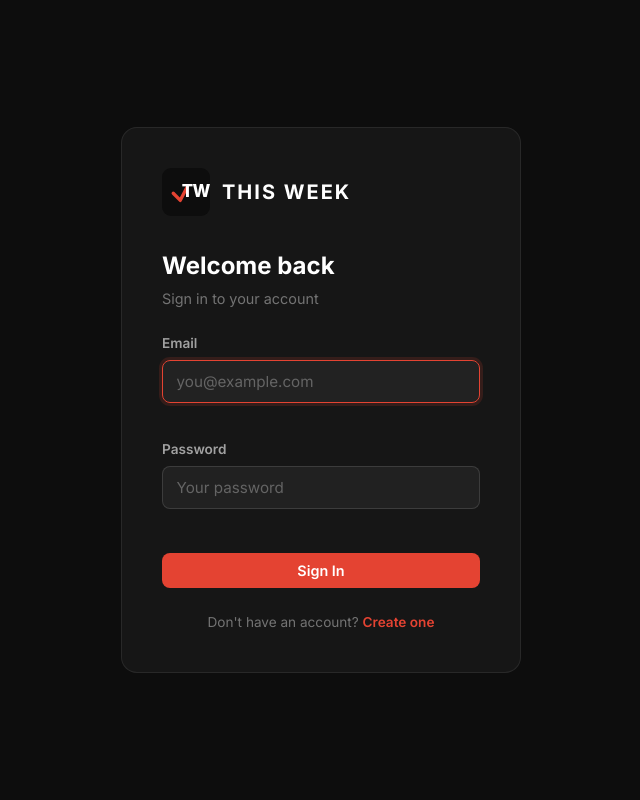
After one commit to mbirkhead-79/this-week-todo, a Flask app: page /login in a window 1280 px wide. The commit adds this page. Shown: the whole page, without its empty margins (319-959 px from the left). Run offline with Flask 3, Linux system fonts and the light colour scheme.

Commit message:
Add email/password authentication
- User registration and login with email/password
- Each user gets their own private task list and categories
- All routes protected with @login_required
- Logout button in sidebar with user email display
- Clean dark-themed login and registration pages

Co-Authored-By: Claude Opus 4.6 (1M context) <noreply@anthropic.com>

```diff
--- a/app.py
+++ b/app.py
@@ -1,7 +1,8 @@
 import os
-from flask import Flask, render_template, request, redirect, url_for, jsonify
+from flask import Flask, render_template, request, redirect, url_for, jsonify, flash
+from flask_login import LoginManager, login_user, logout_user, login_required, current_user
 from datetime import datetime, date
-from models import db, Task, Category, ActionItem, STATUSES, STATUS_LABELS
+from models import db, User, Task, Category, ActionItem, STATUSES, STATUS_LABELS
 
 app = Flask(__name__)
 database_url = os.environ.get('DATABASE_URL', 'sqlite:///todo.db')
@@ -9,11 +10,20 @@ if database_url.startswith('postgres://'):
     database_url = database_url.replace('postgres://', 'postgresql://', 1)
 app.config['SQLALCHEMY_DATABASE_URI'] = database_url
 app.config['SQLALCHEMY_TRACK_MODIFICATIONS'] = False
+app.config['SECRET_KEY'] = os.environ.get('SECRET_KEY', 'dev-secret-change-in-production')
 
 db.init_app(app)
+login_manager = LoginManager()
+login_manager.init_app(app)
+login_manager.login_view = 'login'
 
 with app.app_context():
     db.create_all()
+
+
+@login_manager.user_loader
+def load_user(user_id):
+    return User.query.get(int(user_id))
 
 
 @app.context_processor
@@ -29,10 +39,70 @@ def sort_tasks(tasks):
     ))
 
 
+def user_tasks():
+    return Task.query.filter_by(user_id=current_user.id)
+
+
+def user_categories():
+    return Category.query.filter_by(user_id=current_user.id).order_by(Category.name)
+
+
+# --- Auth ---
+@app.route('/login', methods=['GET', 'POST'])
+def login():
+    if current_user.is_authenticated:
+        return redirect(url_for('dashboard'))
+    if request.method == 'POST':
+        email = request.form.get('email', '').strip().lower()
+        password = request.form.get('password', '')
+        user = User.query.filter_by(email=email).first()
+        if user and user.check_password(password):
+            login_user(user, remember=True)
+            return redirect(request.args.get('next') or url_for('dashboard'))
+        flash('Invalid email or password.', 'error')
+    return render_template('login.html', page='login')
+
+
+@app.route('/register', methods=['GET', 'POST'])
+def register():
+    if current_user.is_authenticated:
+        return redirect(url_for('dashboard'))
+    if request.method == 'POST':
+        email = request.form.get('email', '').strip().lower()
+        name = request.form.get('name', '').strip()
+        password = request.form.get('password', '')
+        confirm = request.form.get('confirm_password', '')
+
+        if not email or not password:
+            flash('Email and password are required.', 'error')
+        elif password != confirm:
+            flash('Passwords do not match.', 'error')
+        elif len(password) < 6:
+            flash('Password must be at least 6 characters.', 'error')
+        elif User.query.filter_by(email=email).first():
+            flash('An account with this email already exists.', 'error')
+        else:
+            user = User(email=email, name=name)
+            user.set_password(password)
+            db.session.add(user)
+            db.session.commit()
+            login_user(user, remember=True)
+            return redirect(url_for('dashboard'))
+    return render_template('register.html', page='register')
+
+
+@app.route('/logout')
+@login_required
+def logout():
+    logout_user()
+    return redirect(url_for('login'))
+
+
 # --- Dashboard ---
 @app.route('/')
+@login_required
 def dashboard():
-    all_tasks = Task.query.all()
+    all_tasks = user_tasks().all()
     today_date = date.today()
 
     total = len(all_tasks)
@@ -40,62 +110,46 @@ def dashboard():
     overdue = sum(1 for t in all_tasks if t.is_overdue)
     due_today = [t for t in all_tasks if t.due_date == today_date and not t.completed]
     high_priority = [t for t in all_tasks if t.priority == 'high' and not t.completed]
-
-    # Status counts for board
     status_counts = {s: sum(1 for t in all_tasks if t.status == s) for s in STATUSES}
-
-    # Recent tasks (last 5 added)
     recent = sorted(all_tasks, key=lambda t: t.created_at or datetime.min, reverse=True)[:5]
-
-    categories = Category.query.order_by(Category.name).all()
+    categories = user_categories().all()
 
     return render_template('dashboard.html',
                            page='dashboard',
-                           total=total,
-                           completed=completed,
-                           overdue=overdue,
-                           due_today=due_today,
-                           high_priority=high_priority,
-                           status_counts=status_counts,
-                           recent=recent,
+                           total=total, completed=completed, overdue=overdue,
+                           due_today=due_today, high_priority=high_priority,
+                           status_counts=status_counts, recent=recent,
                            categories=categories,
                            completion_pct=int((completed / total * 100)) if total else 0)
 
 
-# --- Inbox (list view) ---
 @app.route('/inbox')
+@login_required
 def inbox():
-    tasks = sort_tasks(Task.query.all())
-    categories = Category.query.order_by(Category.name).all()
-    return render_template('index.html',
-                           tasks=tasks,
-                           categories=categories,
-                           page='inbox',
-                           page_title='Inbox')
+    tasks = sort_tasks(user_tasks().all())
+    categories = user_categories().all()
+    return render_template('index.html', tasks=tasks, categories=categories,
+                           page='inbox', page_title='Inbox')
 
 
-# --- Board view ---
 @app.route('/board')
+@login_required
 def board():
     columns = {}
     for status in STATUSES:
         columns[status] = {
             'label': STATUS_LABELS[status],
-            'tasks': sort_tasks(Task.query.filter_by(status=status).all())
+            'tasks': sort_tasks(user_tasks().filter_by(status=status).all())
         }
-    categories = Category.query.order_by(Category.name).all()
-    return render_template('board.html',
-                           columns=columns,
-                           statuses=STATUSES,
-                           categories=categories,
-                           page='board',
-                           page_title='Board')
+    categories = user_categories().all()
+    return render_template('board.html', columns=columns, statuses=STATUSES,
+                           categories=categories, page='board', page_title='Board')
 
 
-# --- API: update task status (for drag-and-drop) ---
 @app.route('/api/task/<int:task_id>/status', methods=['POST'])
+@login_required
 def update_task_status(task_id):
-    task = Task.query.get_or_404(task_id)
+    task = Task.query.filter_by(id=task_id, user_id=current_user.id).first_or_404()
     data = request.get_json()
     new_status = data.get('status')
     if new_status in STATUSES:
@@ -106,47 +160,51 @@ def update_task_status(task_id):
     return jsonify({'ok': False}), 400
 
 
-# --- API: get task details (for slide-out panel) ---
 @app.route('/api/task/<int:task_id>')
+@login_required
 def get_task(task_id):
-    task = Task.query.get_or_404(task_id)
+    task = Task.query.filter_by(id=task_id, user_id=current_user.id).first_or_404()
     return jsonify(task.to_dict())
 
 
 @app.route('/today')
+@login_required
 def today():
-    tasks = sort_tasks(Task.query.filter(Task.due_date == date.today()).all())
-    categories = Category.query.order_by(Category.name).all()
+    tasks = sort_tasks(user_tasks().filter(Task.due_date == date.today()).all())
+    categories = user_categories().all()
     return render_template('index.html', tasks=tasks, categories=categories,
                            page='today', page_title='Today')
 
 
 @app.route('/upcoming')
+@login_required
 def upcoming():
-    tasks = sort_tasks(Task.query.filter(Task.due_date >= date.today()).all())
-    categories = Category.query.order_by(Category.name).all()
+    tasks = sort_tasks(user_tasks().filter(Task.due_date >= date.today()).all())
+    categories = user_categories().all()
     return render_template('index.html', tasks=tasks, categories=categories,
                            page='upcoming', page_title='Upcoming')
 
 
 @app.route('/search')
+@login_required
 def search():
     q = request.args.get('q', '').strip()
     tasks = []
     if q:
-        tasks = sort_tasks(Task.query.filter(
+        tasks = sort_tasks(user_tasks().filter(
             Task.title.ilike(f'%{q}%') | Task.description.ilike(f'%{q}%')
         ).all())
-    categories = Category.query.order_by(Category.name).all()
+    categories = user_categories().all()
     return render_template('index.html', tasks=tasks, categories=categories,
                            page='search', page_title='Search', search_query=q)
 
 
 @app.route('/filters')
+@login_required
 def filters():
     filter_type = request.args.get('filter', 'all')
     category_id = request.args.get('category', None, type=int)
-    query = Task.query
+    query = user_tasks()
     if filter_type == 'active':
         query = query.filter_by(completed=False)
     elif filter_type == 'completed':
@@ -154,23 +212,24 @@ def filters():
     if category_id:
         query = query.filter_by(category_id=category_id)
     tasks = sort_tasks(query.all())
-    categories = Category.query.order_by(Category.name).all()
+    categories = user_categories().all()
     return render_template('index.html', tasks=tasks, categories=categories,
                            page='filters', page_title='Filters & Labels',
                            current_filter=filter_type, current_category=category_id)
 
 
 @app.route('/add-task')
+@login_required
 def add_task_page():
-    categories = Category.query.order_by(Category.name).all()
+    categories = user_categories().all()
     return render_template('add_task.html', categories=categories, page='add_task')
 
 
 def get_or_create_category(category_name, category_id):
     if category_name:
-        cat = Category.query.filter_by(name=category_name).first()
+        cat = Category.query.filter_by(name=category_name, user_id=current_user.id).first()
         if not cat:
-            cat = Category(name=category_name)
+            cat = Category(name=category_name, user_id=current_user.id)
             db.session.add(cat)
             db.session.flush()
         return cat.id
@@ -184,11 +243,11 @@ def save_action_items(task, form):
     for text in items:
         text = text.strip()
         if text:
-            item = ActionItem(text=text, task_id=task.id, completed=(text in checked))
-            db.session.add(item)
+            db.session.add(ActionItem(text=text, task_id=task.id, completed=(text in checked)))
 
 
 @app.route('/add', methods=['POST'])
+@login_required
 def add():
     title = request.form.get('title', '').strip()
     if not title:
@@ -204,7 +263,8 @@ def add():
 
     task = Task(title=title, description=description, priority=priority,
                 due_date=due_date, category_id=category_id,
-                collaborator_email=collaborator_email, status='todo')
+                collaborator_email=collaborator_email, status='todo',
+                user_id=current_user.id)
     db.session.add(task)
     db.session.flush()
 
@@ -219,8 +279,9 @@ def add():
 
 
 @app.route('/toggle/<int:task_id>', methods=['POST'])
+@login_required
 def toggle(task_id):
-    task = Task.query.get_or_404(task_id)
+    task = Task.query.filter_by(id=task_id, user_id=current_user.id).first_or_404()
     task.completed = not task.completed
     task.status = 'done' if task.completed else 'todo'
     db.session.commit()
@@ -228,25 +289,29 @@ def toggle(task_id):
 
 
 @app.route('/toggle-action/<int:item_id>', methods=['POST'])
+@login_required
 def toggle_action(item_id):
     item = ActionItem.query.get_or_404(item_id)
+    task = Task.query.filter_by(id=item.task_id, user_id=current_user.id).first_or_404()
     item.completed = not item.completed
     db.session.commit()
     return redirect(request.referrer or url_for('inbox'))
 
 
 @app.route('/delete/<int:task_id>', methods=['POST'])
+@login_required
 def delete(task_id):
-    task = Task.query.get_or_404(task_id)
+    task = Task.query.filter_by(id=task_id, user_id=current_user.id).first_or_404()
     db.session.delete(task)
     db.session.commit()
     return redirect(request.referrer or url_for('inbox'))
 
 
 @app.route('/edit/<int:task_id>', methods=['GET', 'POST'])
+@login_required
 def edit(task_id):
-    task = Task.query.get_or_404(task_id)
-    categories = Category.query.order_by(Category.name).all()
+    task = Task.query.filter_by(id=task_id, user_id=current_user.id).first_or_404()
+    categories = user_categories().all()
     if request.method == 'POST':
         title = request.form.get('title', '').strip()
         if title:
@@ -268,19 +333,21 @@ def edit(task_id):
 
 
 @app.route('/delete-category/<int:cat_id>', methods=['POST'])
+@login_required
 def delete_category(cat_id):
-    cat = Category.query.get_or_404(cat_id)
-    Task.query.filter_by(category_id=cat_id).update({'category_id': None})
+    cat = Category.query.filter_by(id=cat_id, user_id=current_user.id).first_or_404()
+    Task.query.filter_by(category_id=cat_id, user_id=current_user.id).update({'category_id': None})
     db.session.delete(cat)
     db.session.commit()
     return redirect(url_for('filters'))
 
 
 @app.route('/api/notifications')
+@login_required
 def notifications():
     today_date = date.today()
-    due_today = Task.query.filter(Task.due_date == today_date, Task.completed == False).count()
-    overdue = Task.query.filter(Task.due_date < today_date, Task.completed == False).count()
+    due_today = user_tasks().filter(Task.due_date == today_date, Task.completed == False).count()
+    overdue = user_tasks().filter(Task.due_date < today_date, Task.completed == False).count()
     return jsonify({'due_today': due_today, 'overdue': overdue})
 
 
--- a/requirements.txt
+++ b/requirements.txt
@@ -1,4 +1,6 @@
 flask
 flask-sqlalchemy
+flask-login
+werkzeug
 gunicorn
 psycopg2-binary
--- a/static/style.css
+++ b/static/style.css
@@ -10,6 +10,134 @@ body {
     background: #0d0d0d;
     color: #e8e8e8;
     line-height: 1.5;
+}
+
+/* Auth Pages */
+.auth-page {
+    min-height: 100vh;
+    display: flex;
+    align-items: center;
+    justify-content: center;
+    padding: 2rem;
+}
+
+.auth-card {
+    width: 100%;
+    max-width: 400px;
+    background: rgba(255, 255, 255, 0.04);
+    border: 1px solid rgba(255, 255, 255, 0.08);
+    border-radius: 16px;
+    padding: 2.5rem;
+}
+
+.auth-logo {
+    display: flex;
+    align-items: center;
+    gap: 0.75rem;
+    margin-bottom: 2rem;
+}
+
+.auth-logo h1 {
+    font-size: 1.25rem;
+    font-weight: 700;
+    color: #fff;
+    letter-spacing: 0.1em;
+}
+
+.auth-card h2 {
+    font-size: 1.5rem;
+    font-weight: 700;
+    color: #fff;
+    margin-bottom: 0.25rem;
+}
+
+.auth-subtitle {
+    font-size: 0.9rem;
+    color: rgba(255, 255, 255, 0.4);
+    margin-bottom: 1.5rem;
+}
+
+.auth-form {
+    display: flex;
+    flex-direction: column;
+    gap: 1rem;
+}
+
+.auth-form .form-group input {
+    width: 100%;
+    padding: 0.7rem 0.85rem;
+    border: 1px solid rgba(255, 255, 255, 0.12);
+    border-radius: 8px;
+    font-size: 0.95rem;
+    font-family: inherit;
+    background: rgba(255, 255, 255, 0.05);
+    color: #e8e8e8;
+    outline: none;
+    transition: border-color 0.2s;
+}
+
+.auth-form .form-group input::placeholder {
+    color: rgba(255, 255, 255, 0.3);
+}
+
+.auth-form .form-group input:focus {
+    border-color: #e44332;
+    box-shadow: 0 0 0 3px rgba(228, 67, 50, 0.15);
+}
+
+.btn-full {
+    width: 100%;
+    justify-content: center;
+    padding: 0.7rem;
+    font-size: 0.95rem;
+    margin-top: 0.5rem;
+}
+
+.auth-error {
+    background: rgba(228, 67, 50, 0.12);
+    border: 1px solid rgba(228, 67, 50, 0.25);
+    color: #f06050;
+    padding: 0.6rem 0.85rem;
+    border-radius: 8px;
+    font-size: 0.85rem;
+    margin-bottom: 1rem;
+}
+
+.auth-switch {
+    text-align: center;
+    margin-top: 1.5rem;
+    font-size: 0.85rem;
+    color: rgba(255, 255, 255, 0.4);
+}
+
+.auth-switch a {
+    color: #e44332;
+    text-decoration: none;
+    font-weight: 600;
+}
+
+.auth-switch a:hover {
+    text-decoration: underline;
+}
+
+/* Sidebar user section */
+.sidebar-user {
+    padding: 0.5rem 1.25rem;
+    margin-top: auto;
+}
+
+.user-email {
+    display: block;
+    font-size: 0.75rem;
+    color: rgba(255, 255, 255, 0.3);
+    padding: 0 0 0.25rem;
+    overflow: hidden;
+    text-overflow: ellipsis;
+    white-space: nowrap;
+}
+
+.logout-item svg {
+    color: rgba(255, 255, 255, 0.4) !important;
 }
 
 /* App Layout */
--- /dev/null
+++ b/templates/login.html
@@ -0,0 +1,43 @@
+<!DOCTYPE html>
+<html lang="en">
+<head>
+    <meta charset="UTF-8">
+    <meta name="viewport" content="width=device-width, initial-scale=1.0">
+    <meta name="theme-color" content="#0d0d0d">
+    <link rel="icon" type="image/png" href="/static/favicon.png">
+    <title>Login — THIS WEEK</title>
+    <link rel="stylesheet" href="https://fonts.googleapis.com/css2?family=Inter:wght@400;500;600;700&display=swap">
+    <link rel="stylesheet" href="/static/style.css">
+</head>
+<body>
+    <div class="auth-page">
+        <div class="auth-card">
+            <div class="auth-logo">
+                <img src="/static/logo.svg" alt="THIS WEEK" width="48" height="48">
+                <h1>THIS WEEK</h1>
+            </div>
+            <h2>Welcome back</h2>
+            <p class="auth-subtitle">Sign in to your account</p>
+
+            {% with messages = get_flashed_messages() %}
+            {% if messages %}
+            <div class="auth-error">{{ messages[0] }}</div>
+            {% endif %}
+            {% endwith %}
+
+            <form method="post" class="auth-form">
+                <div class="form-group">
+                    <label for="email">Email</label>
+                    <input type="email" id="email" name="email" placeholder="you@example.com" required autofocus>
+                </div>
+                <div class="form-group">
+                    <label for="password">Password</label>
+                    <input type="password" id="password" name="password" placeholder="Your password" required>
+                </div>
+                <button type="submit" class="btn btn-primary btn-full">Sign In</button>
+            </form>
+            <p class="auth-switch">Don't have an account? <a href="/register">Create one</a></p>
+        </div>
+    </div>
+</body>
+</html>
```
Also changed, not shown: models.py (+26 -1 lines), templates/base.html (+10 -0 lines), templates/register.html (added, +51 -0 lines).
